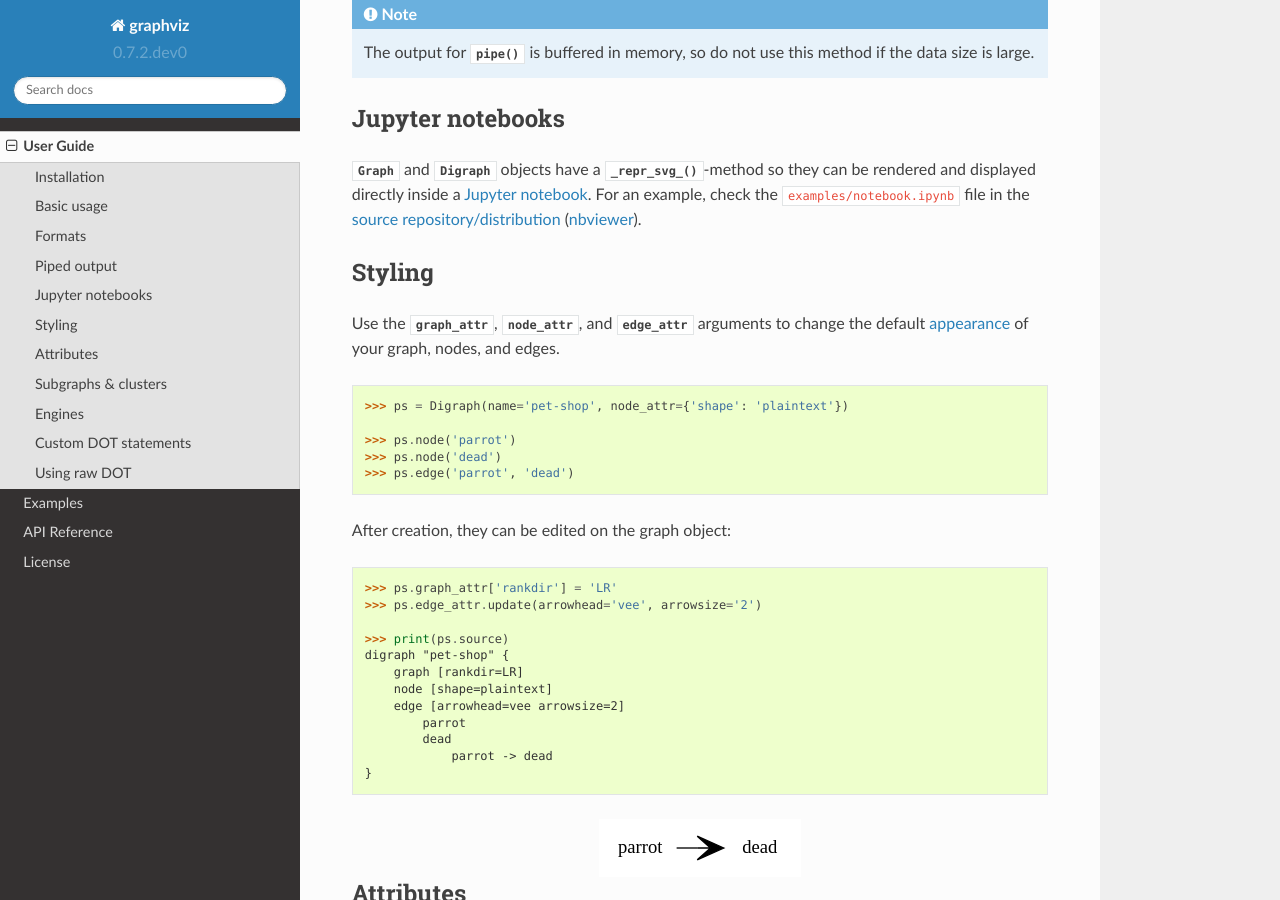
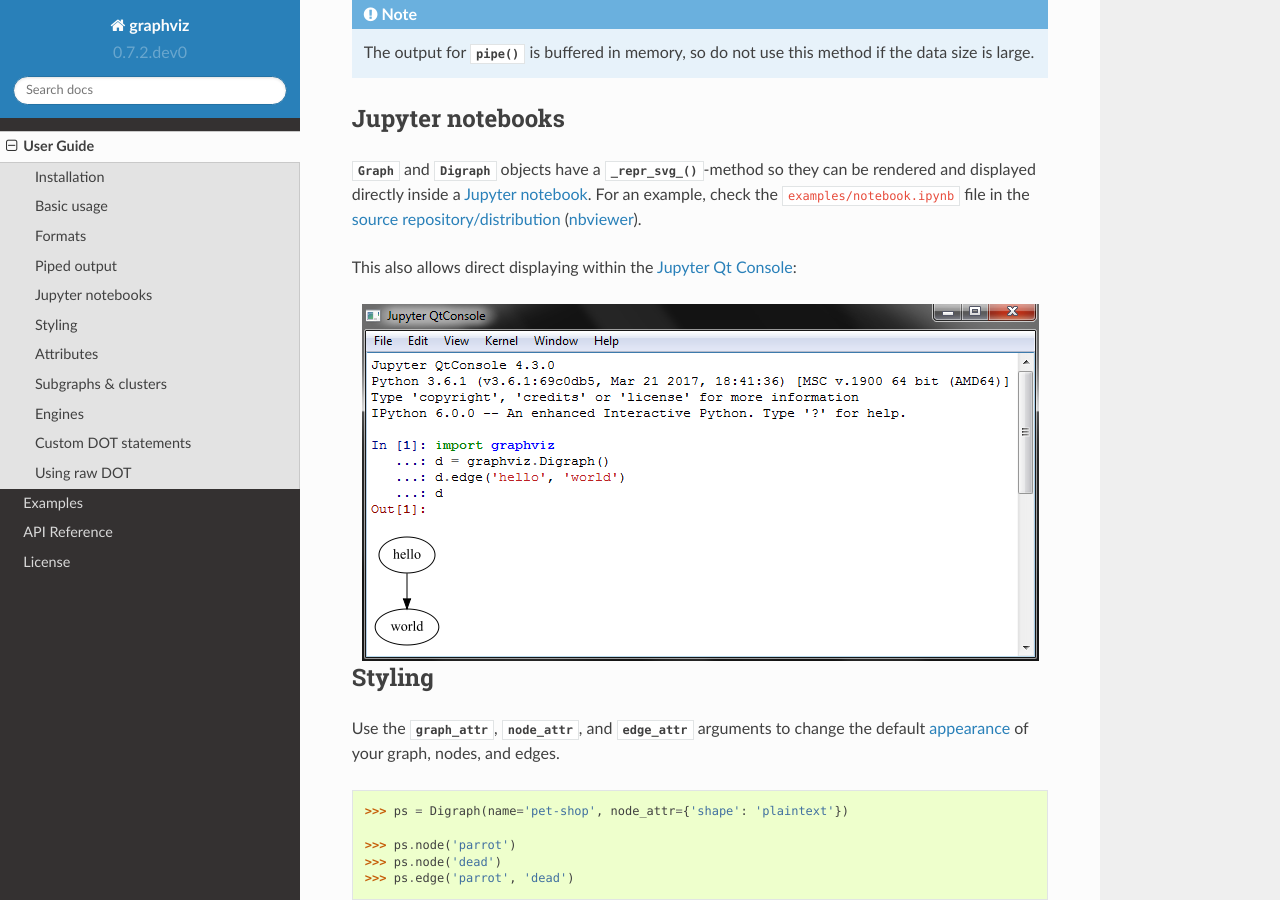
Before and after one commit to xflr6/graphviz, a Sphinx documentation site: the page built from docs/manual.rst, in a window 1280 px wide and 900 px high, scrolled down 2777 px. Built offline with Sphinx 7.4.7 and the Read the Docs theme 2.0.0, drawn with Linux system fonts in a browser that asks for light colours.

Commit message:
mention/show qtconsole display in docs

```diff
--- a/README.rst
+++ b/README.rst
@@ -15,7 +15,7 @@ it with the Graphviz installation of your system.
 Use the ``view`` option/method to directly inspect the resulting (PDF, PNG,
 SVG, etc.) file with its default application. Graphs can also be rendered
 and displayed within `Jupyter notebooks`_ (a.k.a. `IPython notebooks`_,
-example_).
+example_) as well as the `Jupyter Qt Console`_.
 
 
 Links
@@ -118,6 +118,7 @@ This package is distributed under the `MIT license`_.
 .. _Jupyter notebooks: https://jupyter.org
 .. _IPython notebooks: https://ipython.org/notebook.html
 .. _example: https://nbviewer.jupyter.org/github/xflr6/graphviz/blob/master/examples/notebook.ipynb
+.. _Jupyter Qt Console: https://qtconsole.readthedocs.io
 
 .. _pygraphviz: https://pypi.python.org/pypi/pygraphviz
 .. _graphviz-python: https://pypi.python.org/pypi/graphviz-python
--- a/docs/manual.rst
+++ b/docs/manual.rst
@@ -163,6 +163,11 @@ Jupyter notebooks
 directly inside a `Jupyter notebook`_. For an example, check the
 ``examples/notebook.ipynb`` file in the
 `source repository/distribution <notebook_>`_ (nbviewer_).
+
+This also allows direct displaying within the `Jupyter Qt Console`_:
+
+.. image:: _static/qtconsole.png
+    :align: center
 
 
 Styling
@@ -399,3 +404,4 @@ see above.
 .. _Jupyter notebook: https://jupyter.org
 .. _notebook: https://github.com/xflr6/graphviz/blob/master/examples/notebook.ipynb
 .. _nbviewer: https://nbviewer.jupyter.org/github/xflr6/graphviz/blob/master/examples/notebook.ipynb
+.. _Jupyter Qt Console: https://qtconsole.readthedocs.io
```
Also changed, not shown: docs/_static/qtconsole.png (added).
